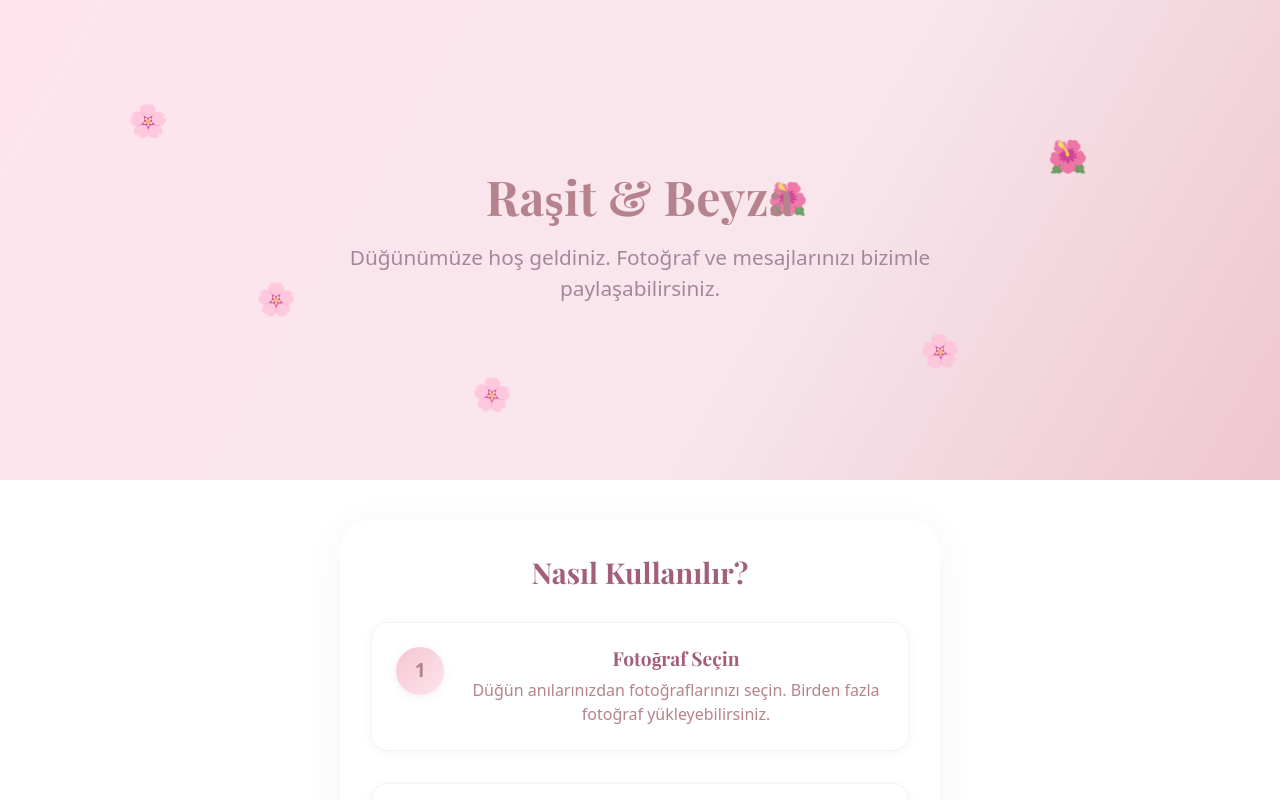
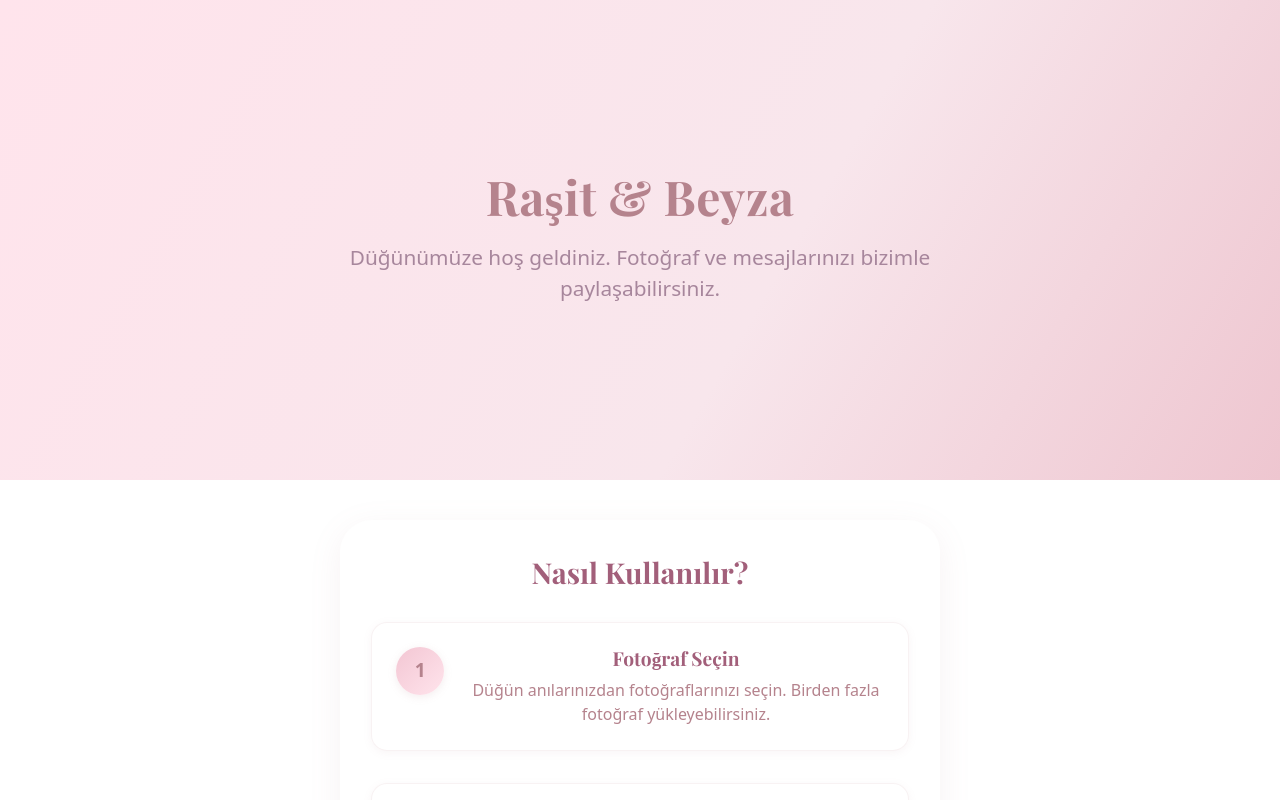
Before and after one commit to KamileGULER/Wedding-QR, a React (Vite) app: page / in a window 1280 px wide. Shown: the top 800 px of the page. Built offline with nearby package versions, Linux system fonts and the light colour scheme.

Commit message:
çiçekleri kaldırdım

```diff
--- a/src/components/Hero.css
+++ b/src/components/Hero.css
@@ -14,74 +14,7 @@
   background: linear-gradient(120deg, #ffe4ec 0%, #f8e6ec 60%, #eec6d0 100%);
 }
 
-/* Floating Flowers Animation */
-.floating-flowers {
-  position: absolute;
-  top: 0;
-  left: 0;
-  width: 100%;
-  height: 100%;
-  pointer-events: none;
-  z-index: 1;
-}
 
-.flower {
-  position: absolute;
-  font-size: 2rem;
-  opacity: 0.7;
-  animation: float 6s ease-in-out infinite;
-}
-
-.flower-1 {
-  top: 20%;
-  left: 10%;
-  animation-delay: 0s;
-}
-
-.flower-2 {
-  top: 30%;
-  right: 15%;
-  animation-delay: 1s;
-}
-
-.flower-3 {
-  top: 60%;
-  left: 20%;
-  animation-delay: 2s;
-}
-
-.flower-4 {
-  top: 70%;
-  right: 25%;
-  animation-delay: 3s;
-}
-
-.flower-5 {
-  top: 40%;
-  left: 60%;
-  animation-delay: 4s;
-}
-
-.flower-6 {
-  top: 80%;
-  right: 60%;
-  animation-delay: 5s;
-}
-
-@keyframes float {
-  0%, 100% {
-    transform: translateY(0px) rotate(0deg);
-  }
-  25% {
-    transform: translateY(-20px) rotate(5deg);
-  }
-  50% {
-    transform: translateY(-10px) rotate(-5deg);
-  }
-  75% {
-    transform: translateY(-15px) rotate(3deg);
-  }
-}
 
 .hero-content {
   position: relative;
--- a/src/components/Hero.tsx
+++ b/src/components/Hero.tsx
@@ -9,15 +9,7 @@ export default function Hero({ title = "Raşit & Beyza", subtitle = "Düğünüm
       className="hero hero-particles-bg"
       style={{ background: pastelGradient }}
     >
-      {/* Floating flower decorations */}
-      <div className="floating-flowers">
-        <div className="flower flower-1">🌸</div>
-        <div className="flower flower-2">🌺</div>
-        <div className="flower flower-3">🌸</div>
-        <div className="flower flower-4">🌸</div>
-        <div className="flower flower-5">🌺</div>
-        <div className="flower flower-6">🌸</div>
-      </div>
+
 
       <div className="hero-content">
         <h1 className="hero-title">{title}</h1>
--- a/vite.config.ts
+++ b/vite.config.ts
@@ -4,6 +4,7 @@ import path from 'path'
 
 // https://vitejs.dev/config/
 export default defineConfig({
+  base: '/Wedding-QR/', // ← repo adın neyse onu yaz
   plugins: [react()],
   resolve: {
     alias: {
```
Also changed, not shown: package.json (+9 -4 lines), 1 other file (tests, documents, lock files or other folders).
